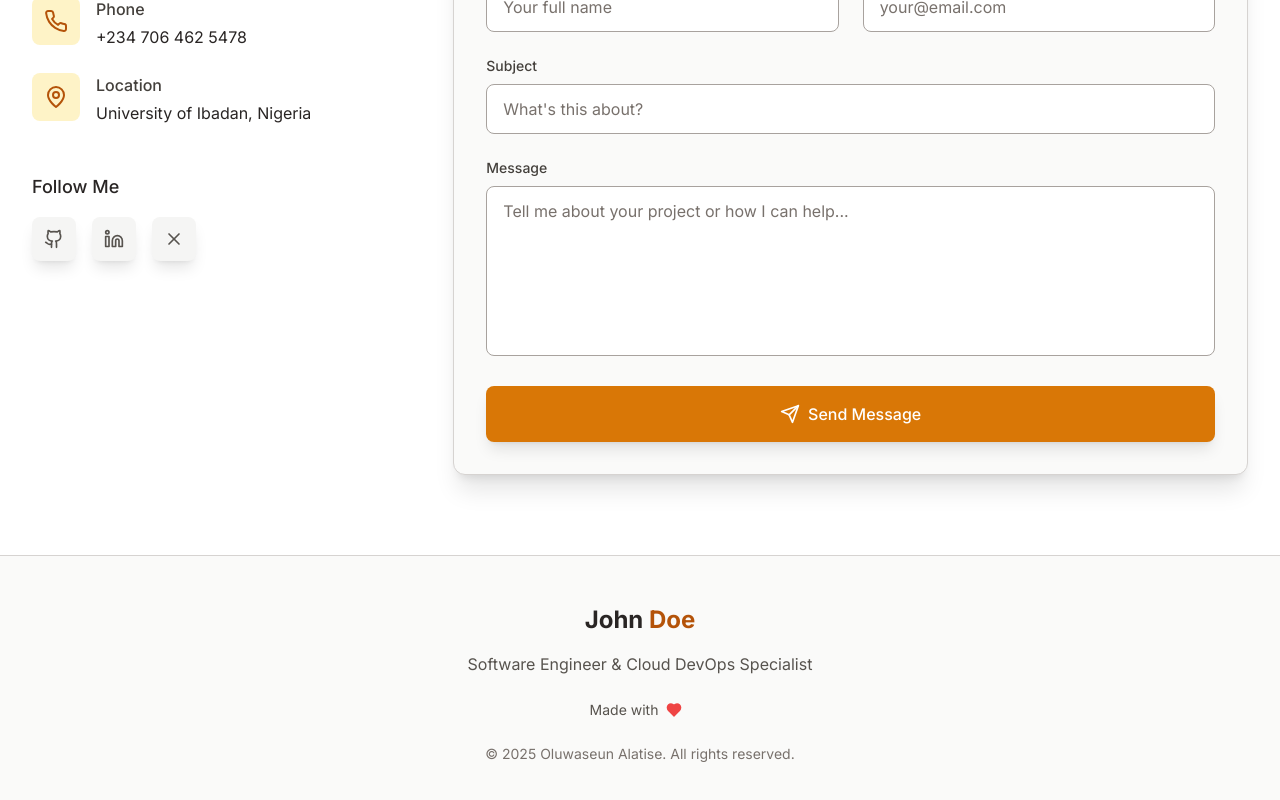
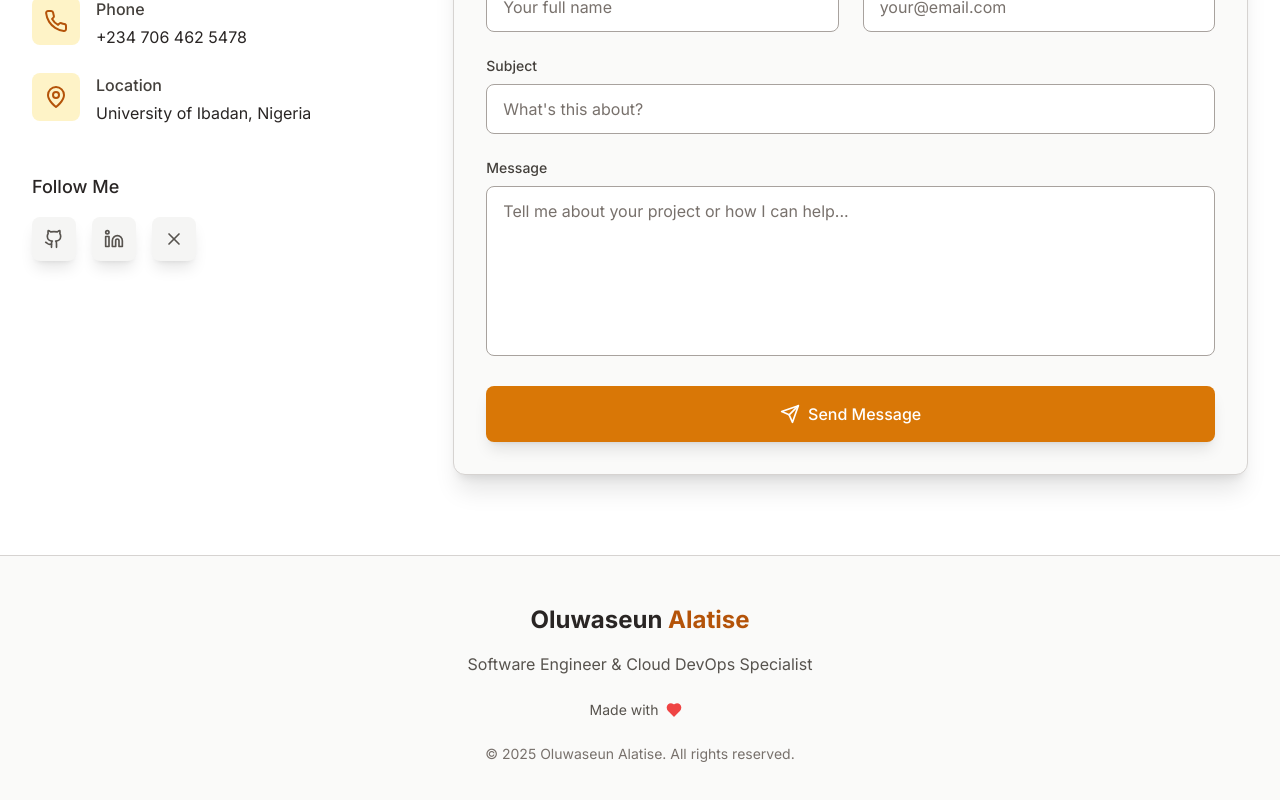
Before and after one commit to holynation/portfolio, a React (Vite) app: page / in a window 1280 px wide. Shown: the part 5132-5932 px from the top of the page. Built offline with nearby package versions, Linux system fonts and the light colour scheme.

Commit message:
fix: Cleanup the footer to reflect proper naming

```diff
--- a/src/components/Footer.tsx
+++ b/src/components/Footer.tsx
@@ -17,7 +17,7 @@ const Footer: React.FC<FooterProps> = ({ darkMode }) => {
           <div className={`text-2xl font-bold mb-4 ${
             darkMode ? 'text-stone-100' : 'text-stone-800'
           }`}>
-            John <span className={darkMode ? 'text-amber-400' : 'text-amber-700'}>Doe</span>
+            Oluwaseun <span className={darkMode ? 'text-amber-400' : 'text-amber-700'}>Alatise</span>
           </div>
 
           <p className={`mb-6 ${
```
